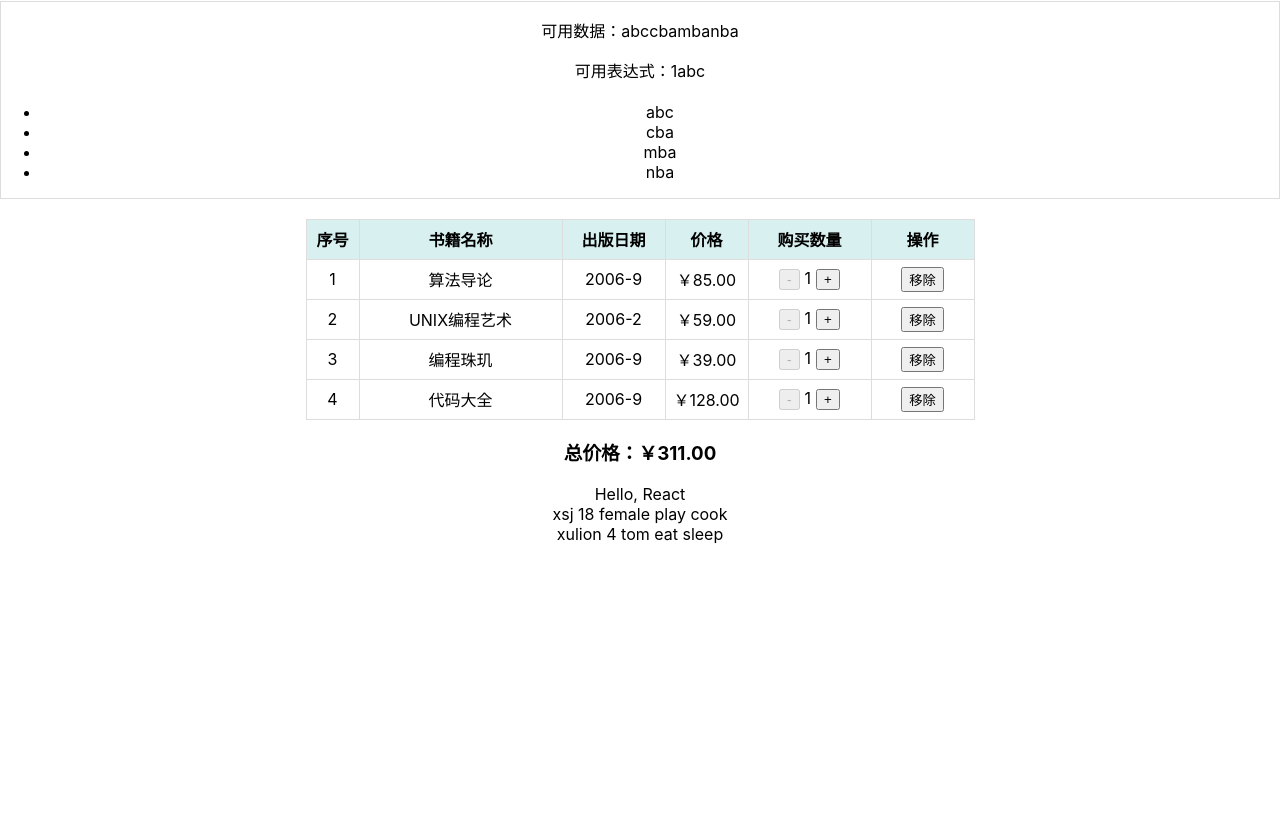
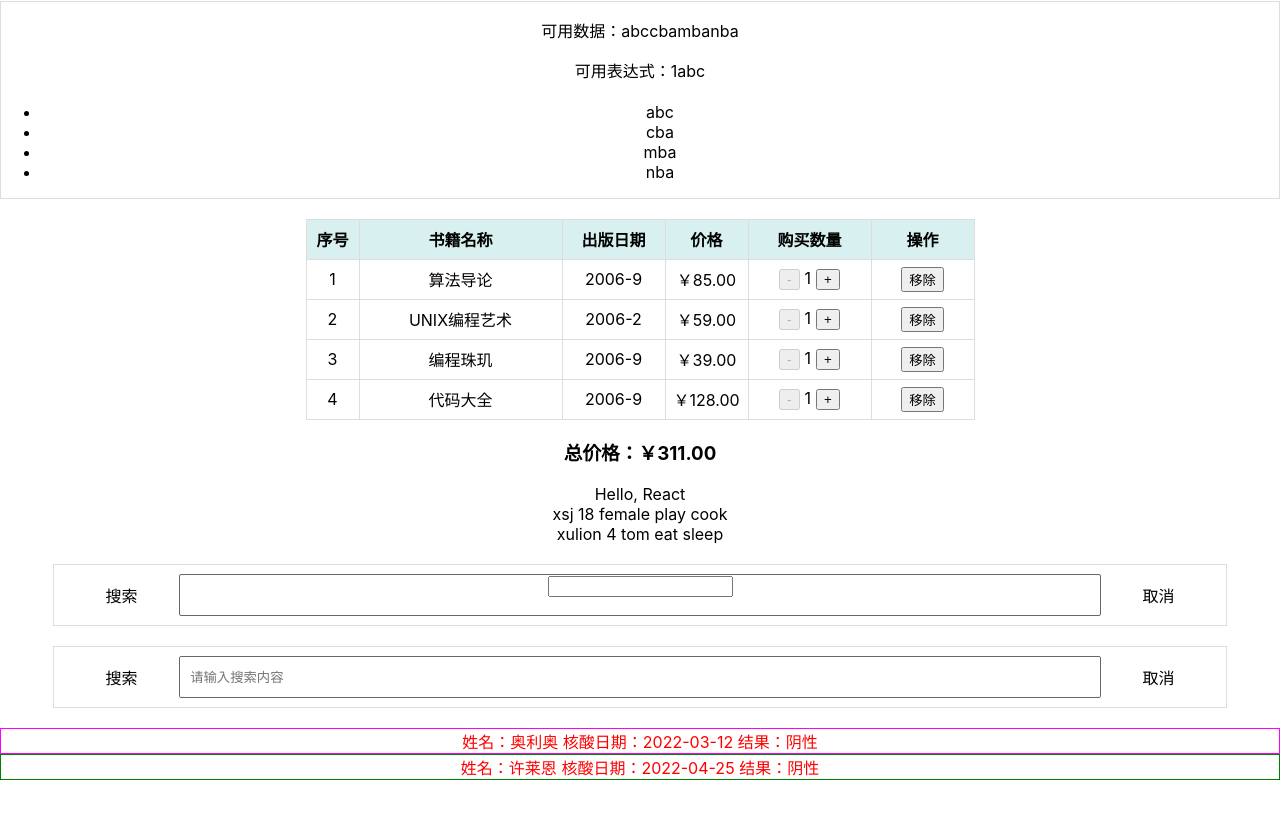
Before and after one commit to athena-xu/ReactStudyDemo, a React app: page / in a window 1280 px wide. Shown: the part 1321-2139 px from the top of the page. Before the commit the page ends 1905 px from the top, so only its background shows below. Built offline with nearby package versions, Linux system fonts and the light colour scheme.

Commit message:
2022/4/26

```diff
--- a/src/App.js
+++ b/src/App.js
@@ -10,6 +10,8 @@ import JsxTips from './pages/jsxTips'
 import BooksManagement from './pages/booksManagement'
 import ComponentsStudy1 from './pages/componentsStudy1'
 import CompCommunication from './pages/compCommunication'
+import ReactSlot from './pages/reactSlot'
+import StepCompContext from './pages/stepCompContext'
 
 function App() {
   return (
@@ -27,6 +29,8 @@ function App() {
       <BooksManagement />
       <ComponentsStudy1 />
       <CompCommunication />
+      <ReactSlot />
+      <StepCompContext />
     </div>
   );
 }
--- a/src/pages/compCommunication.js
+++ b/src/pages/compCommunication.js
@@ -1,6 +1,7 @@
 import React, { Component } from 'react'
 import PropTypes from 'prop-types'
 
+// 父子组件通信
 // 类组件
 export default class ClassCompFather extends Component {
   render() {
--- /dev/null
+++ b/src/pages/reactSlot.js
@@ -0,0 +1,62 @@
+import React, { Component } from 'react';
+import '../styles/index.css'
+import '../styles/reactSlot.css'
+
+// 三列布局标题栏，中间固定为搜索框
+
+export default class ReactFather extends Component {
+  render() {
+    return (
+      <div>
+        {/* 直接组件标签里面写，组件内部用this.props.children 获取 */}
+        <TitleBar>
+          <div>搜索</div>
+          <input></input>
+          <div>取消</div>
+        </TitleBar>
+
+        {/* 通过props 传递 */}
+        <TitleBarSlot slotLeft={<div>搜索</div>} slotRight={<div>取消</div>}></TitleBarSlot>
+      </div>
+    );
+  }
+}
+
+class TitleBar extends Component {
+  render () {
+    return (
+      <div className="borderSty titleBar">
+        <div className="left">
+          { this.props.children?.[0] || '图片'}
+        </div>
+        <div className='middle'>
+          {
+            this.props.children?.[1] || <input className="searchInp" placeholder="请输入搜索内容"></input>
+          }
+        </div>
+        <div className="right">
+          { this.props.children?.[2] || '叉'}
+        </div>
+      </div>
+    )
+  }
+}
+class TitleBarSlot extends Component{
+  render() {
+    return (
+      <div className="borderSty titleBar">
+        <div className="left">
+          { this.props.slotLeft || '图片'}
+        </div>
+        <div className='middle'>
+          {
+            this.props.slotMiddle || <input className="searchInp" placeholder="请输入搜索内容"></input>
+          }
+        </div>
+        <div className="right">
+          { this.props.slotRight || '叉'}
+        </div>
+      </div>
+    )
+  }
+}
--- /dev/null
+++ b/src/pages/stepCompContext.js
@@ -0,0 +1,237 @@
+import React, { Component, createContext } from 'react';
+
+// 跨组件通信-2种
+// props 层层传递；context上下文
+// export default class StepCompApp extends Component {
+//   constructor() {
+//     super();
+//     this.state = {
+//       name: '许莱恩',
+//       date: '2022-04-25',
+//       result: '阴性'
+//     }
+//   }
+//   render() {
+//     return (
+//       <div>
+//         <CompMiddle name={this.state.name} date={this.state.date} result={this.state.result}></CompMiddle>
+//       </div>
+//     );
+//   }
+// }
+
+
+// class CompMiddle extends Component{
+//   render() {
+//     return (
+//       <div>
+//         <CompGround name={this.props.name} date={this.props.date} result={this.props.result}></CompGround>
+//         {/* {...this.props} 直接传一个对象*/}
+//         <CompGround {...this.props}></CompGround>
+//       </div>
+//     )
+//   }
+// }
+// class CompGround extends Component{
+//   render() {
+//     return (
+//       <div>
+//         <span>姓名：{this.props.name} </span>
+//         <span>核酸日期：{this.props.date} </span>
+//         <span>结果：{this.props.result} </span>
+//       </div>
+//     )
+//   }
+// }
+
+
+
+
+// 函数组件 props 层层传递
+// export default function StepFnApp() {
+//   const state = {
+//     name: '许莱恩',
+//     date: '2022-04-25',
+//     result: '阴性'
+//   }
+//   return (
+//     <div>
+//       {
+//         FnMiddle(state)
+//       }
+//     </div>
+//   )
+// }
+// function FnMiddle(props) {
+//   return (
+//     <div>
+//       {
+//         FnGround(props)
+//       }
+
+//     </div>
+//   )
+// }
+// function FnGround(props) {
+//   return (
+//     <div>
+//       <span>姓名：{props.name} </span>
+//       <span>核酸日期：{props.date} </span>
+//       <span>结果：{props.result} </span>
+//     </div>
+//   )
+// }
+
+
+// context方法Context, createContext 可以传一个默认值
+const StepCompContext = createContext({
+  name: '奥利奥',
+  date: '2022-03-12',
+  result: '阴性'
+});
+const StepCompContext2 = createContext({
+  name: '许莱克',
+  date: '2022-03-11',
+  result: '阴性'
+})
+const StepCompContext3 = createContext({
+  color: 'red',
+  border: '1px solid #ff00ff'
+})
+export default class StepCompApp extends Component {
+  constructor() {
+    super();
+    this.state = {
+      name: '许莱恩',
+      date: '2022-04-25',
+      result: '阴性',
+      color: 'red',
+      border: '1px solid green'
+    }
+  }
+  render() {
+    return (
+      <div>
+        <StepCompContext.Provider value={this.state}>
+        </StepCompContext.Provider>
+
+        {/* value 必填 子组件不在包含内也可以，会找接受的上下文，取默认值 */}
+        <StepCompContext2.Provider value={this.state}>
+        </StepCompContext2.Provider>
+        <CompMiddle></CompMiddle>
+
+        <StepCompContext3.Provider value={this.state}>
+
+          <StepCompContext.Provider value={this.state}>
+            <CompMiddle></CompMiddle>
+          </StepCompContext.Provider>
+
+        </StepCompContext3.Provider>
+
+
+      </div>
+    );
+  }
+}
+
+class CompMiddle extends Component{
+  render() {
+    return (
+      <div>
+        <CompGround></CompGround>
+      </div>
+    )
+  }
+}
+// 类组件接受props有两种方式：1. consumer
+class CompGround extends Component{
+  render() {
+    return (
+
+      <StepCompContext3.Consumer>
+        {
+          value => {
+            return (
+              <StepCompContext.Consumer>
+                {
+                  data => {
+                    return (
+                      <div style={{color: value.color, border: value.border}}>
+                        <span>姓名：{data.name} </span>
+                        <span>核酸日期：{data.date} </span>
+                        <span>结果：{data.result} </span>
+                      </div>
+                    )
+                  }
+                }
+              </StepCompContext.Consumer>
+            )
+          }
+        }
+      </StepCompContext3.Consumer>
+
+    )
+  }
+}
+
+// 2. 类组件有个 contextType 属性，内部有this.context 对象
+
+// class CompGround extends Component{
+//   render() {
+//     console.log('this.context => ',this.context)
+//     return (
+//       <div>
+//         <span>姓名：{this.context.name} </span>
+//         <span>核酸日期：{this.context.date} </span>
+//         <span>结果：{this.context.result} </span>
+//       </div>
+//     )
+//   }
+// }
+// CompGround.contextType = StepCompContext2;
+
+
+// 函数组件 context 的应用，函数组件没有contextType 属性，也没有内部 this.context
+// export default function StepFnApp() {
+//   const state = {
+//     name: '许莱恩',
+//     date: '2022-04-25',
+//     result: '阴性'
+//   }
+//   return (
+//     <div>
+//       <StepCompContext.Provider value={state}>
+//         {
+//           FnMiddle()
+//         }
+//       </StepCompContext.Provider>
+//     </div>
+//   )
+// }
+// function FnMiddle() {
+//   return (
+//     <div>
+//       {
+//         FnGround()
+//       }
+
+//     </div>
+//   )
+// }
+// function FnGround() {
+//   return (
+//     <StepCompContext.Consumer>
+//       {
+//         value => {
+//           return (
+//             <div>
+//               <span>姓名：{value.name} </span>
+//               <span>核酸日期：{value.date} </span>
+//               <span>结果：{value.result} </span>
+//             </div>
+//           )
+//         }
+//       }
+//     </StepCompContext.Consumer>
+//   )
+// }
--- /dev/null
+++ b/src/styles/reactSlot.css
@@ -0,0 +1,27 @@
+.titleBar {
+  display: flex;
+  align-items: center;
+  width: 90%;
+  height: 40px;
+  padding: 10px;
+  margin-left: auto;
+  margin-right: auto;
+}
+.middle, .searchInp {
+  flex: 1;
+  height: 100%;
+  outline: none;
+  border: 1px solid #666;
+  border-radius: 2px;
+}
+
+.searchInp {
+  width: calc(100% - 10px);
+  border: 0;
+  padding: 0;
+  padding-left: 10px;
+  margin: 0;
+}
+.left, .right {
+  width: 10%;
+}
```
